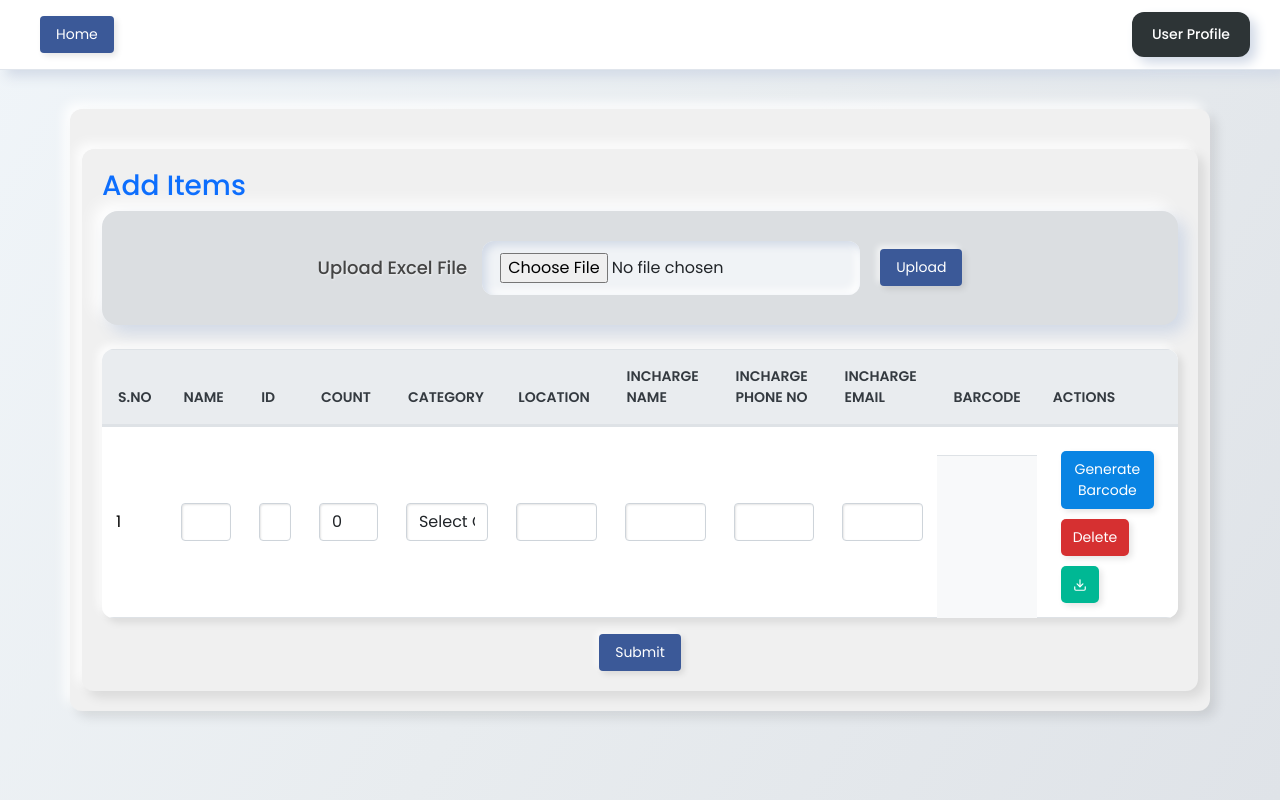
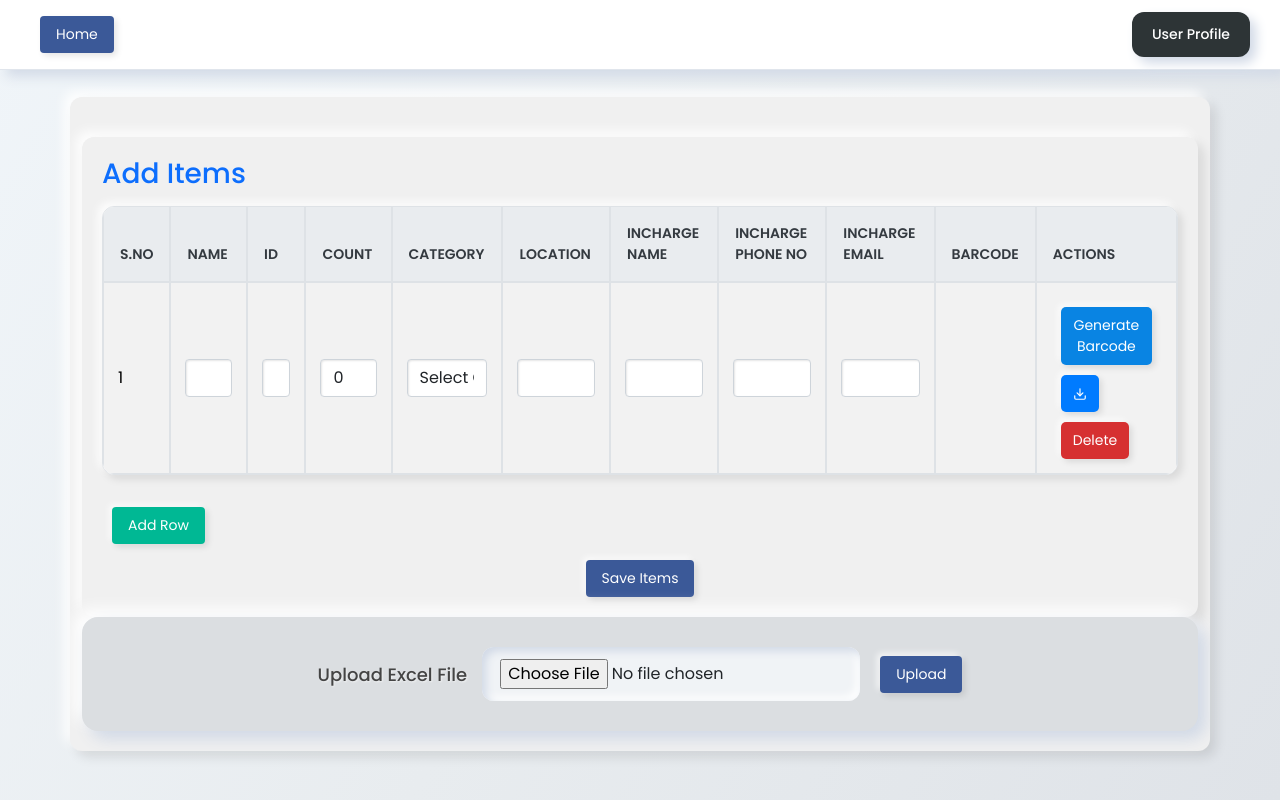
Before and after one commit to Indravahini/sairamhub, a React (Create React App) app: page /create in a window 1280 px wide. Built offline with nearby package versions, Linux system fonts and the light colour scheme.

Commit message:
Update AddItem.js

```diff
--- a/src/AddItem.js
+++ b/src/AddItem.js
@@ -48,7 +48,7 @@ const AddItem = () => {
     };
 
     const fetchInchargeDetails = (index, location) => {
-        axios.get(`https://incubationbackend.vercel.app/api/incharge/${location}`)
+        axios.get(`http://localhost:8081/api/incharge/${location}`)
             .then(response => {
                 const { incharge_name, incharge_phoneno, incharge_mail } = response.data;
                 const updatedRows = [...rows];
@@ -90,7 +90,7 @@ const AddItem = () => {
         }));
 
         const requests = validRows.map(row =>
-            axios.post('https://incubationbackend.vercel.app/api/create', row)
+            axios.post('http://localhost:8081/api/create', row)
         );
 
         Promise.all(requests)
@@ -110,80 +110,8 @@ const AddItem = () => {
         });
     };
 
-    const handleProfileClick = () => {
-        setShowDropdown(!showDropdown);
-    };
-
-    const handleLogout = () => {
-        navigate('/login');
-    };
-
-    const renderTableHeader = () => (
-        <thead className="d-table-header-group">
-            <tr>
-                <th>S.no</th>
-                <th>Name</th>
-                <th>ID</th>
-                <th>Count</th>
-                <th>Category</th>
-                <th>Location</th>
-                <th>Incharge Name</th>
-                <th>Incharge Phone No</th>
-                <th>Incharge Email</th>
-                <th>Barcode</th>
-                <th>Actions</th>
-            </tr>
-        </thead>
-    );
-
-    const renderTableRow = (row, index) => (
-        <tr key={index}>
-            <td data-label="S.no">{index + 1}</td>
-            <td data-label="Name">
-                <input type="text" className="form-control" name="name" value={row.name} onChange={(e) => handleRowChange(index, e)} required />
-            </td>
-            <td data-label="ID">
-                <input type="text" className="form-control" name="id" value={row.id} onChange={(e) => handleRowChange(index, e)} required />
-            </td>
-            <td data-label="Count">
-                <input type="number" className="form-control" name="count" value={row.count} onChange={(e) => handleRowChange(index, e)} required />
-            </td>
-            <td data-label="Category">
-                <select className="form-control" name="category" value={row.category} onChange={(e) => handleRowChange(index, e)} required>
-                    <option value="">Select Category</option>
-                    <option value="Electronics">Electronics</option>
-                    <option value="Sensors">Sensors</option>
-                    <option value="Lighting">Lighting</option>
-                    <option value="Single Board Computer">Single Board Computer</option>
-                </select>
-            </td>
-            <td data-label="Location">
-                <input type="text" className="form-control" name="location" value={row.location} onChange={(e) => handleRowChange(index, e)} required />
-            </td>
-            <td data-label="Incharge Name">
-                <input type="text" className="form-control" name="incharge_name" value={row.incharge_name} onChange={(e) => handleRowChange(index, e)} required />
-            </td>
-            <td data-label="Incharge Phone No">
-                <input type="text" className="form-control" name="incharge_phoneno" value={row.incharge_phoneno} onChange={(e) => handleRowChange(index, e)} required />
-            </td>
-            <td data-label="Incharge Email">
-                <input type="email" className="form-control" name="incharge_mail" value={row.incharge_mail} onChange={(e) => handleRowChange(index, e)} required />
-            </td>
-            <td data-label="Barcode" className="barcode-cell">
-                {row.barcode && <Barcode value={row.barcode} className="barcode" id={`barcode-${index}`} />}
-            </td>
-            <td data-label="Actions">
-                <div className="action-buttons">
-                    <button type="button" className="btn btn-info btn-sm" onClick={() => generateBarcode(index)}>Generate Barcode</button>
-                    <button type="button" className="btn btn-danger btn-sm" onClick={() => handleDeleteRow(index)}>Delete</button>
-                    <button type="button" className="btn btn-success btn-sm" onClick={() => handleDownloadBarcode(index)}><FiDownload /></button>
-                </div>
-            </td>
-        </tr>
-    );
-
-      // File upload handling
-      const handleFileChange = (e) => {
+    // File upload handling
+    const handleFileChange = (e) => {
         setFile(e.target.files[0]);
     };
     const handleFileUpload = async (e) => {
@@ -192,7 +120,7 @@ const AddItem = () => {
         formData.append('file', file);
 
         try {
-            const response = await axios.post('https://incubationbackend.vercel.app/api/upload', formData, {
+            const response = await axios.post('http://localhost:8081/api/upload', formData, {
                 headers: {
                     'Content-Type': 'multipart/form-data'
                 }
@@ -210,7 +138,7 @@ const AddItem = () => {
     // Function to refetch table data
     const fetchTableData = async () => {
         try {
-            const response = await axios.get('https://incubationbackend.vercel.app/api/product');
+            const response = await axios.get('http://localhost:8081/api/product');
             setRows(response.data);  // Assuming response.data is an array of rows
         } catch (error) {
             console.error('Error fetching table data:', error);
@@ -222,24 +150,93 @@ const AddItem = () => {
         <div className='cont'>
             <header className="header">
                 <div className="header-left">
-                    <button className="btn btn-primary" onClick={() => navigate('/Dashboard')}>Home</button>
+                    <button className="btn btn-primary" onClick={() => navigate('/')}>Home</button>
                 </div>
                 <div className="header-right">
-                    <button className="btn btn-secondary" onClick={handleProfileClick}>User Profile</button>
+                    <button className="btn btn-secondary" onClick={() => setShowDropdown(!showDropdown)}>User Profile</button>
                     {showDropdown && (
                         <div className="dropdown">
-                            <button className="btn btn-danger" onClick={handleLogout}>Logout</button>
+                            <button className="btn btn-danger" onClick={() => navigate('/login')}>Logout</button>
                         </div>
                     )}
                 </div>
             </header>
 
-            <div className="container">
-
+            <div className="container mt-5">
                 <div className="table-container">
                     <h3 className="text-primary">Add Items</h3>
-                     {/* File Upload Form */}
-                 <div className="file-upload-container">
+                    <form onSubmit={handleSubmit}>
+                        <table className="table table-bordered table-striped mt-3">
+                            <thead>
+                                <tr>
+                                    <th>S.no</th>
+                                    <th>Name</th>
+                                    <th>ID</th>
+                                    <th>Count</th>
+                                    <th>Category</th>
+                                    <th>Location</th>
+                                    <th>Incharge Name</th>
+                                    <th>Incharge Phone No</th>
+                                    <th>Incharge Email</th>
+                                    <th>Barcode</th>
+                                    <th>Actions</th>
+                                </tr>
+                            </thead>
+                            <tbody>
+                                {rows.map((row, index) => (
+                                    <tr key={index}>
+                                        <td>{index + 1}</td>
+                                        <td>
+                                            <input type="text" className="form-control" name="name" value={row.name} onChange={(e) => handleRowChange(index, e)} required />
+                                        </td>
+                                        <td>
+                                            <input type="text" className="form-control" name="id" value={row.id} onChange={(e) => handleRowChange(index, e)} required />
+                                        </td>
+                                        <td>
+                                            <input type="number" className="form-control" name="count" value={row.count} onChange={(e) => handleRowChange(index, e)} required />
+                                        </td>
+                                        <td>
+                                            <select className="form-control" name="category" value={row.category} onChange={(e) => handleRowChange(index, e)} required>
+                                                <option value="">Select Category</option>
+                                                <option value="Electronics">Electronics</option>
+                                                <option value="Sensors">Sensors</option>
+                                                <option value="Lighting">Lighting</option>
+                                                <option value="Single Board Computer">Single Board Computer</option>
+                                            </select>
+                                        </td>
+                                        <td>
+                                            <input type="text" className="form-control" name="location" value={row.location} onChange={(e) => handleRowChange(index, e)} required />
+                                        </td>
+                                        <td>
+                                            <input type="text" className="form-control" name="incharge_name" value={row.incharge_name} onChange={(e) => handleRowChange(index, e)} required />
+                                        </td>
+                                        <td>
+                                            <input type="text" className="form-control" name="incharge_phoneno" value={row.incharge_phoneno} onChange={(e) => handleRowChange(index, e)} required />
+                                        </td>
+                                        <td>
+                                            <input type="email" className="form-control" name="incharge_mail" value={row.incharge_mail} onChange={(e) => handleRowChange(index, e)} required />
+                                        </td>
+                                        <td>
+                                            {row.barcode && <Barcode value={row.barcode} className="barcode"/>}
+                                        </td>
+                                        <td>
+                                            <div className="action-buttons">
+                                                <button type="button" className="btn btn-info btn-sm" onClick={() => generateBarcode(index)}>Generate Barcode</button>
+                                                <button type="button" className="btn btn-primary btn-sm" onClick={() => handleDownloadBarcode(index)}><FiDownload /></button>
+                                                <button type="button" className="btn btn-danger btn-sm" onClick={() => handleDeleteRow(index)}>Delete</button>
+                                            </div>
+                                        </td>
+                                    </tr>
+                                ))}
+                            </tbody>
+                        </table>
+                        <button type="button" className="btn btn-success mt-3" onClick={handleAddRow}>Add Row</button>
+                        <button type="submit" className="btn btn-primary mt-3 ml-2">Save Items</button>
+                    </form>
+                </div>
+
+                {/* File Upload Form */}
+                <div className="file-upload-container">
                     <h4>Upload Excel File</h4>
                     <form onSubmit={handleFileUpload}>
                         <input type="file" onChange={handleFileChange} required />
@@ -247,21 +244,6 @@ const AddItem = () => {
                     </form>
                     {message && <p>{message}</p>}
                 </div>
-                <br>
-                </br>
-                    <form onSubmit={handleSubmit}>
-                        <table className="table">
-                            {renderTableHeader()}
-                            <tbody>
-                                {rows.map((row, index) => renderTableRow(row, index))}
-                            </tbody>
-                        </table>
-                        <button type="button" className="btn btn-primary add-row-button" onClick={handleAddRow}>Add Row</button>
-                        <button type="submit" className="btn btn-primary mt-3">Submit</button>
-                    </form>
-                </div>
-
-
             </div>
         </div>
     );
```
